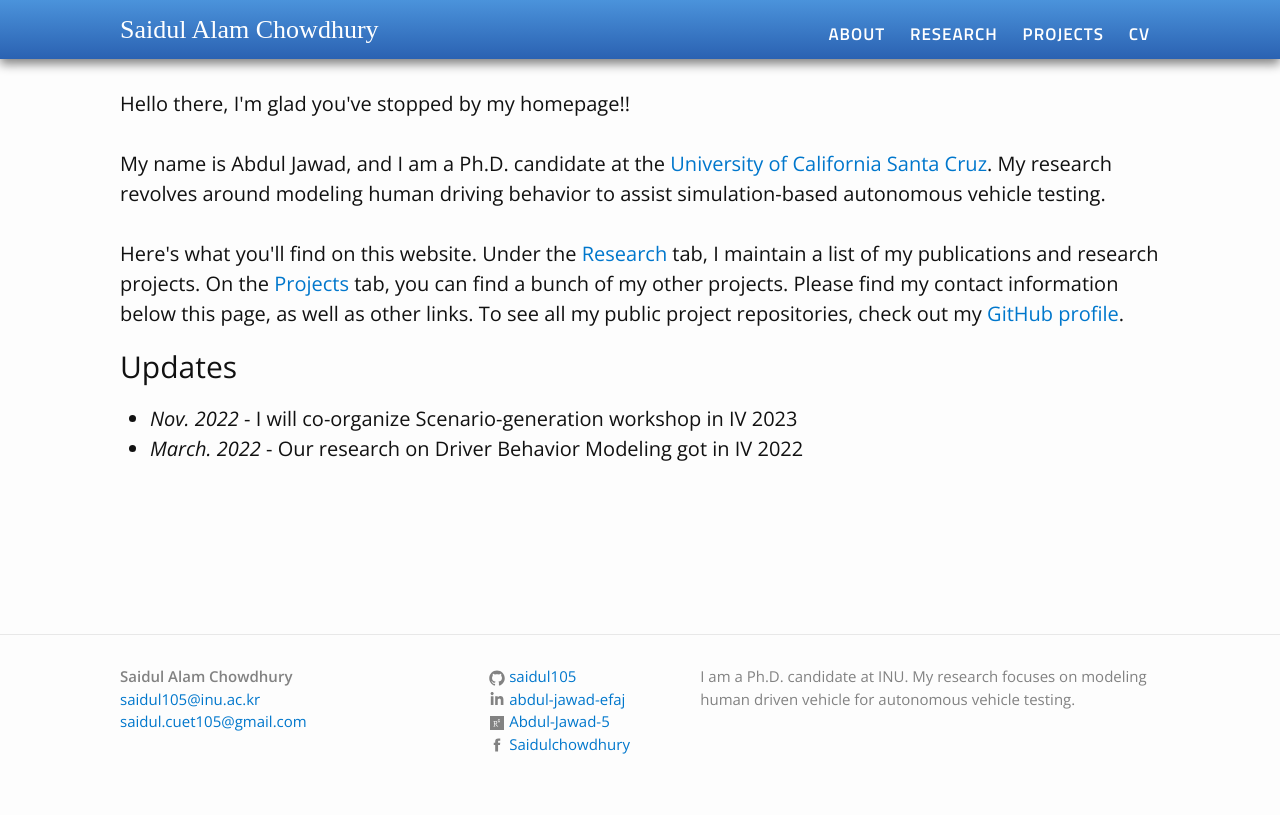
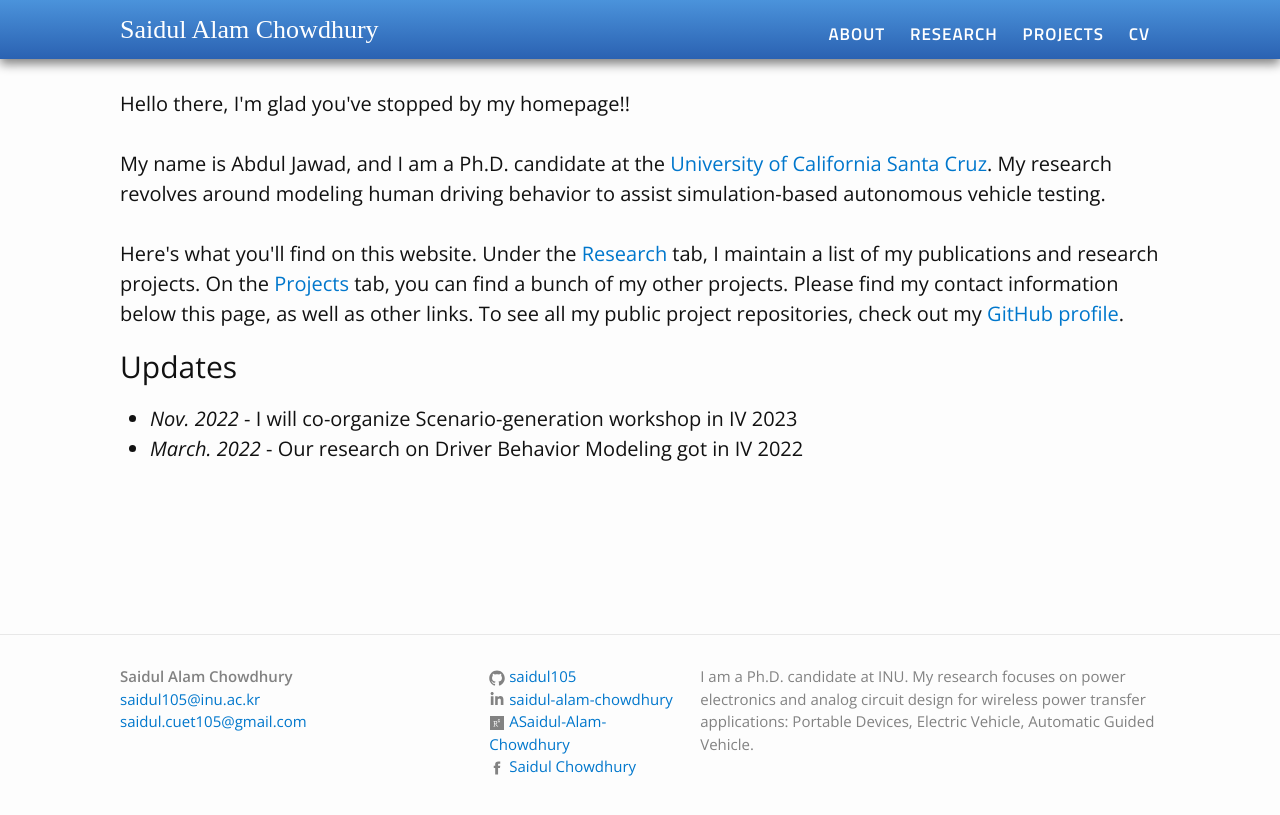
Before and after one commit to saidul105/saidul105.github.io, a Jekyll site: the page built from index.html, in a window 1280 px wide. Shown: the top 815 px of the page. Built offline with Jekyll 4.4.1, drawn with Linux system fonts in a browser that asks for light colours.

Commit message:
Update _config.yml

```diff
--- a/_config.yml
+++ b/_config.yml
@@ -4,7 +4,7 @@
 academic_email: saidul105@inu.ac.kr
 
 description: > # this means to ignore newlines until "baseurl:"
-  I am a Ph.D. candidate at INU. My research focuses on modeling human driven vehicle for autonomous vehicle testing.
+  I am a Ph.D. candidate at INU. My research focuses on power electronics and analog circuit design for wireless power transfer applications: Portable Devices, Electric Vehicle, Automatic Guided Vehicle.
 
 baseurl: "" # the subpath of your site, e.g. /blog/
 
@@ -12,9 +12,9 @@
 
 # twitter_username: jekyllrb
 github_username: saidul105
-linkedin_username: abdul-jawad-efaj
-facebook_username: Saidulchowdhury
-researchgate_username: Abdul-Jawad-5
+linkedin_username: saidul-alam-chowdhury
+facebook_username: Saidul Chowdhury
+researchgate_username: ASaidul-Alam-Chowdhury
 # feel free to add other links here; you will have to add the SVG icon in _layouts/footer.html
 
 # Build settings
```
